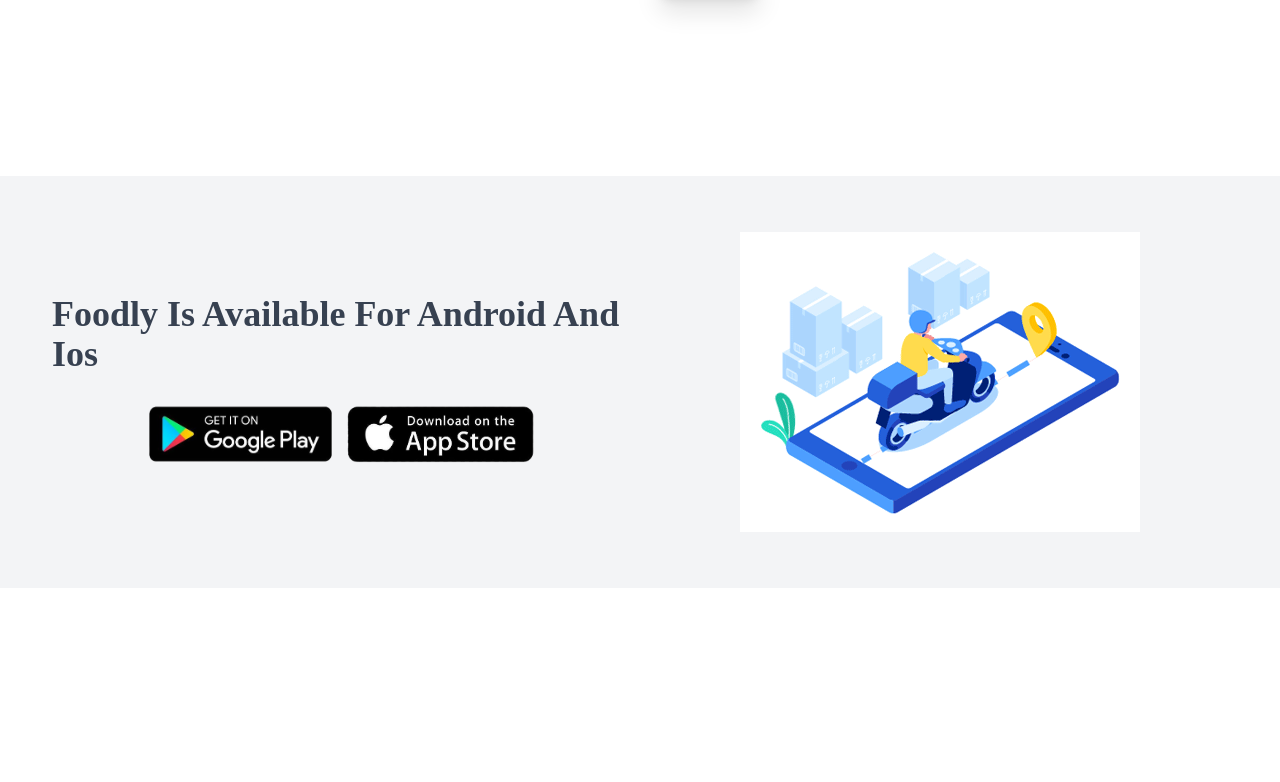
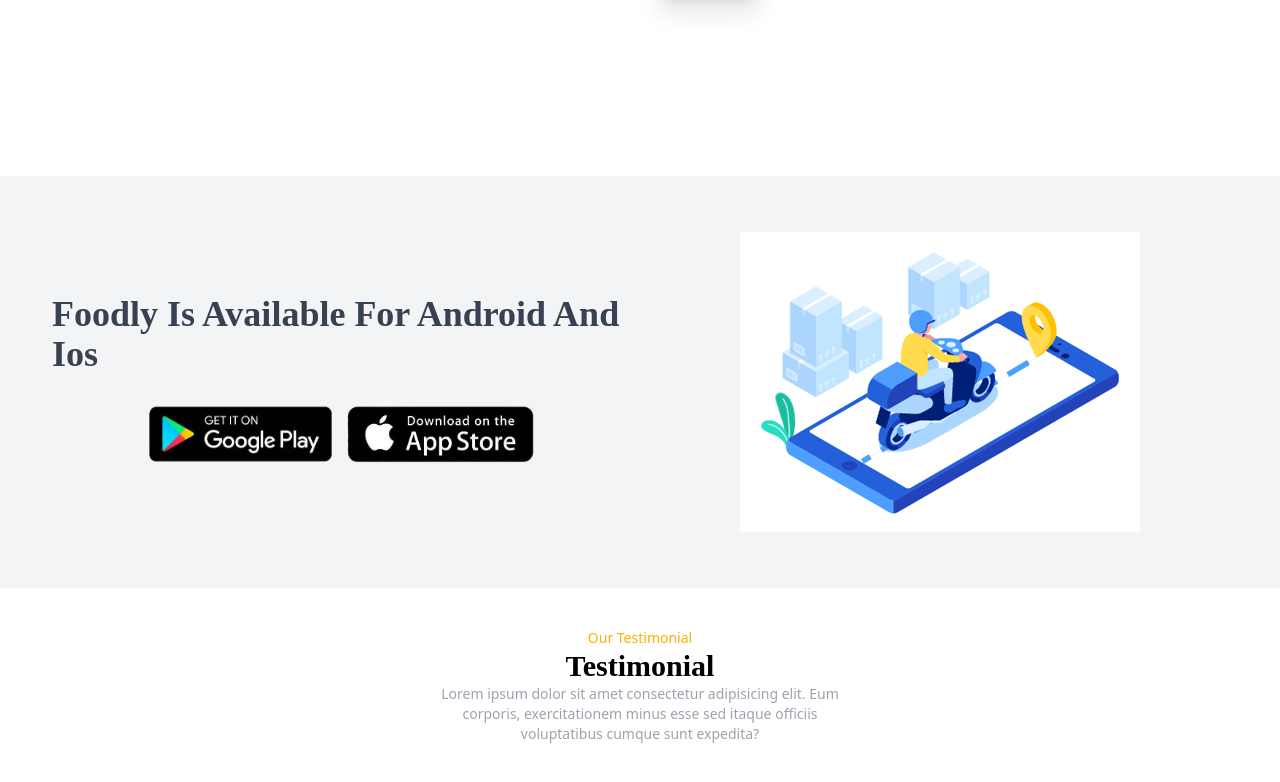
Before and after one commit to dawittamene/zumbara-restaurants, a React (Create React App) app: page / in a window 1280 px wide. Shown: the part 1574-2356 px from the top of the page. Before the commit the page ends 2162 px from the top, so only its background shows below. Built offline with nearby package versions, Linux system fonts and the light colour scheme.

Commit message:
add react-slick for slider text

```diff
--- a/package.json
+++ b/package.json
@@ -10,6 +10,8 @@
     "react-dom": "^18.2.0",
     "react-icons": "^4.12.0",
     "react-scripts": "5.0.1",
+    "react-slick": "^0.29.0",
+    "slick-carousel": "^1.8.1",
     "web-vitals": "^2.1.4"
   },
   "scripts": {
--- a/src/Components/Testimonial/Testimonial.jsx
+++ b/src/Components/Testimonial/Testimonial.jsx
@@ -2,7 +2,28 @@
 
 const Testimonial = () => {
   return (
-    <div>Testimonial</div>
+    <>
+    <div className=' py-10'>
+        <div className=' container'>
+         {/* Header section */}
+         <div className=' text-center mb-20 max-w-[400px] mx-auto'>
+                <p className=' text-sm bg-clip-text bg-gradient-to-r from-primary to-secondary text-transparent '>Our Testimonial </p>
+                <h1 className=' text-3xl font-bold font-[poppins]'>Testimonial</h1>
+                <p className=' text-sm text-gray-400'>
+                    Lorem ipsum dolor sit amet consectetur adipisicing elit.
+                    Eum corporis, exercitationem minus esse sed itaque officiis
+                    voluptatibus cumque sunt expedita?
+                </p>
+            </div>
+            {/* Testimonial section */}
+            <div>
+
+            </div>
+
+    </div>
+    </div>
+
+    </>
   )
 }
 
--- a/src/pages/Home.jsx
+++ b/src/pages/Home.jsx
@@ -3,6 +3,7 @@
 import SampleServices from '../Components/SampleServices/SampleServices'
 import Banner from '../Components/Banner/Banner'
 import AppStore from '../Components/AppStore/AppStore'
+import Testimonial from '../Components/Testimonial/Testimonial'
 
 const Home = () => {
   return (
@@ -11,6 +12,7 @@
       <SampleServices />
       <Banner />
       <AppStore />
+      <Testimonial />
     </section>
   )
 }
```
Also changed, not shown: 1 other file (tests, documents, lock files or other folders).
